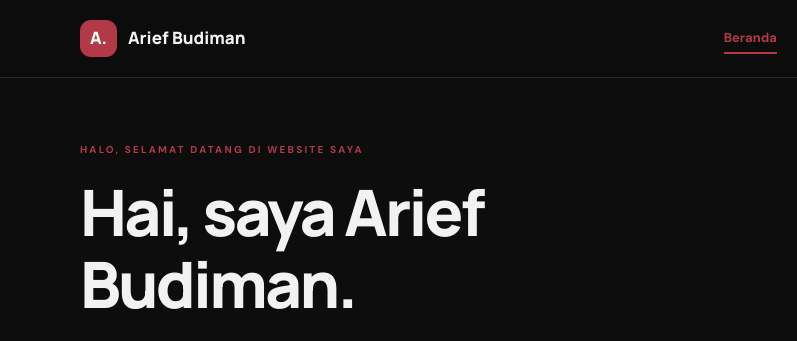
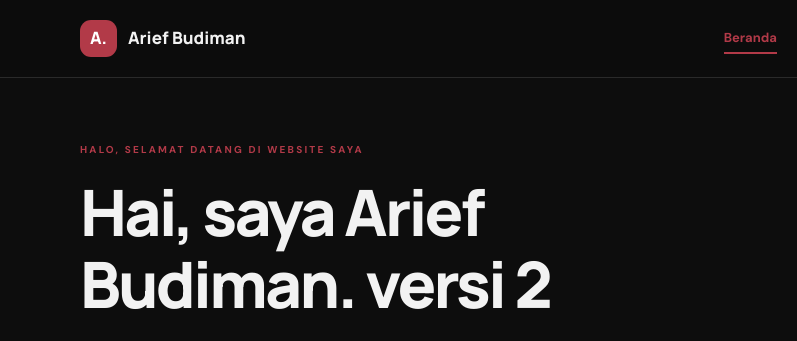
Before and after one commit to ZentSama/Tugas3_Cloud_23.53.027115, a plain HTML site: page index.html in a window 1280 px wide. Shown: the top 341 px of the page, 0-797 px from the left. Drawn offline with Linux system fonts and the light colour scheme.

Commit message:
Perubahan Versi 2

```diff
--- a/index.html
+++ b/index.html
@@ -35,7 +35,7 @@
       <section class="hero container">
         <div class="hero-copy">
           <p class="eyebrow">HALO, SELAMAT DATANG DI WEBSITE SAYA</p>
-          <h1>Hai, saya<span> </span>Arief Budiman.</h1>
+          <h1>Hai, saya<span> </span>Arief Budiman. versi 2</h1>
           <p class="lead">
             Mahasiswa yang tertarik pada teknologi, pengembangan web, dan
             pemanfaatan komputasi awan.
```
